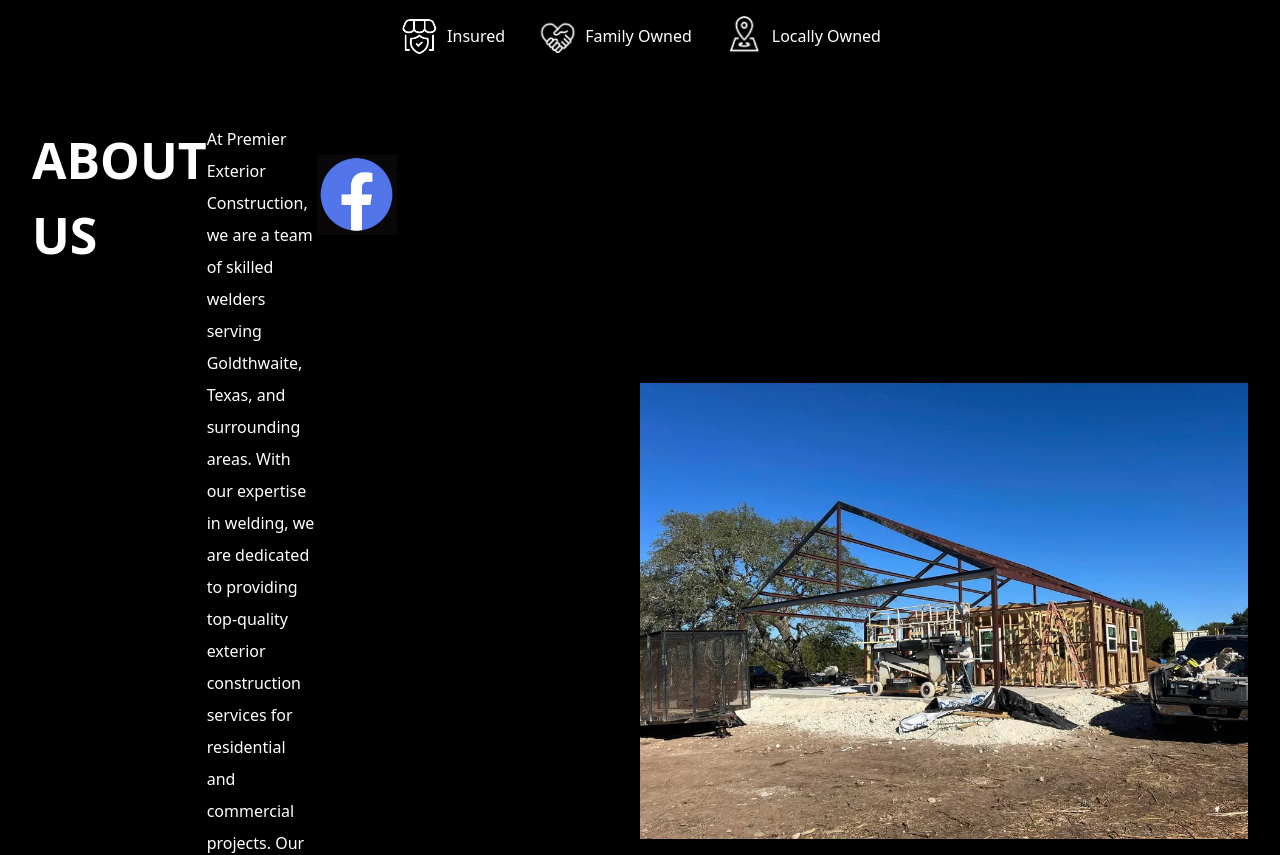
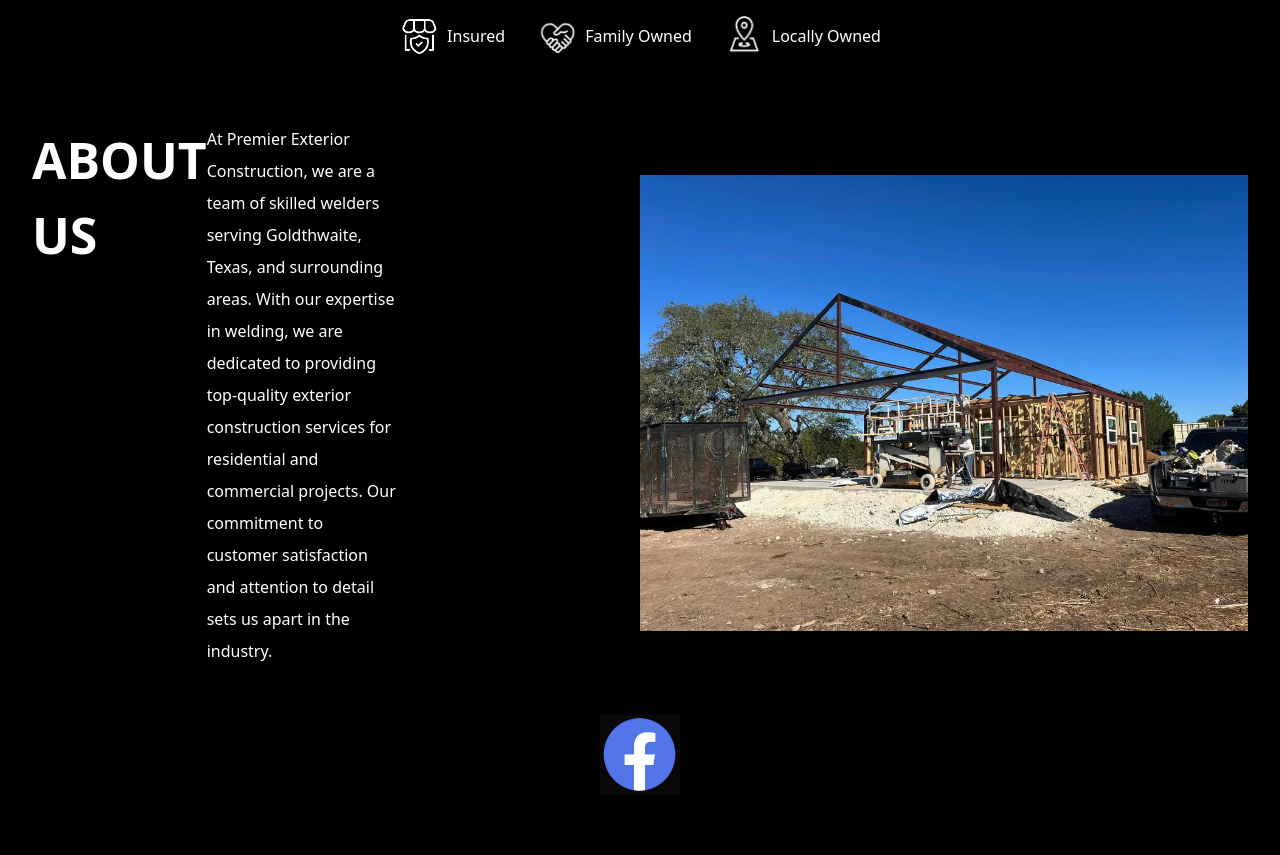
Before and after one commit to nicoleables/Premier-Exterior-Contruction, a React (Vite) app: page / in a window 1280 px wide. Shown: the part 900-1755 px from the top of the page. Built offline with nearby package versions, Linux system fonts and the light colour scheme.

Commit message:
Update About.jsx

```diff
--- a/src/Layout/About.jsx
+++ b/src/Layout/About.jsx
@@ -31,15 +31,15 @@ const About = () => {
           <p>
             At Premier Exterior Construction, we are a team of skilled welders serving Goldthwaite, Texas, and surrounding areas. With our expertise in welding, we are dedicated to providing top-quality exterior construction services for residential and commercial projects. Our commitment to customer satisfaction and attention to detail sets us apart in the industry.
           </p>
-          <div className="facebook-logo">
-            <a href="https://www.facebook.com/profile.php?id=100089862015650" target="_blank" rel="noopener noreferrer" className="facebook-link">
-              <img src={facebook} alt="logo" className="aboutfacebooklogo" />
-            </a>
-          </div>
         </div>
         <div className="about-pic">
           <img src={aboutpic} alt="about pic" className="aboutpic" />
         </div>
+      </div>
+      <div className="facebook-logo">
+        <a href="https://www.facebook.com/profile.php?id=100089862015650" target="_blank" rel="noopener noreferrer" className="facebook-link">
+          <img src={facebook} alt="logo" className="aboutfacebooklogo" />
+        </a>
       </div>
     </div>
   );
```
